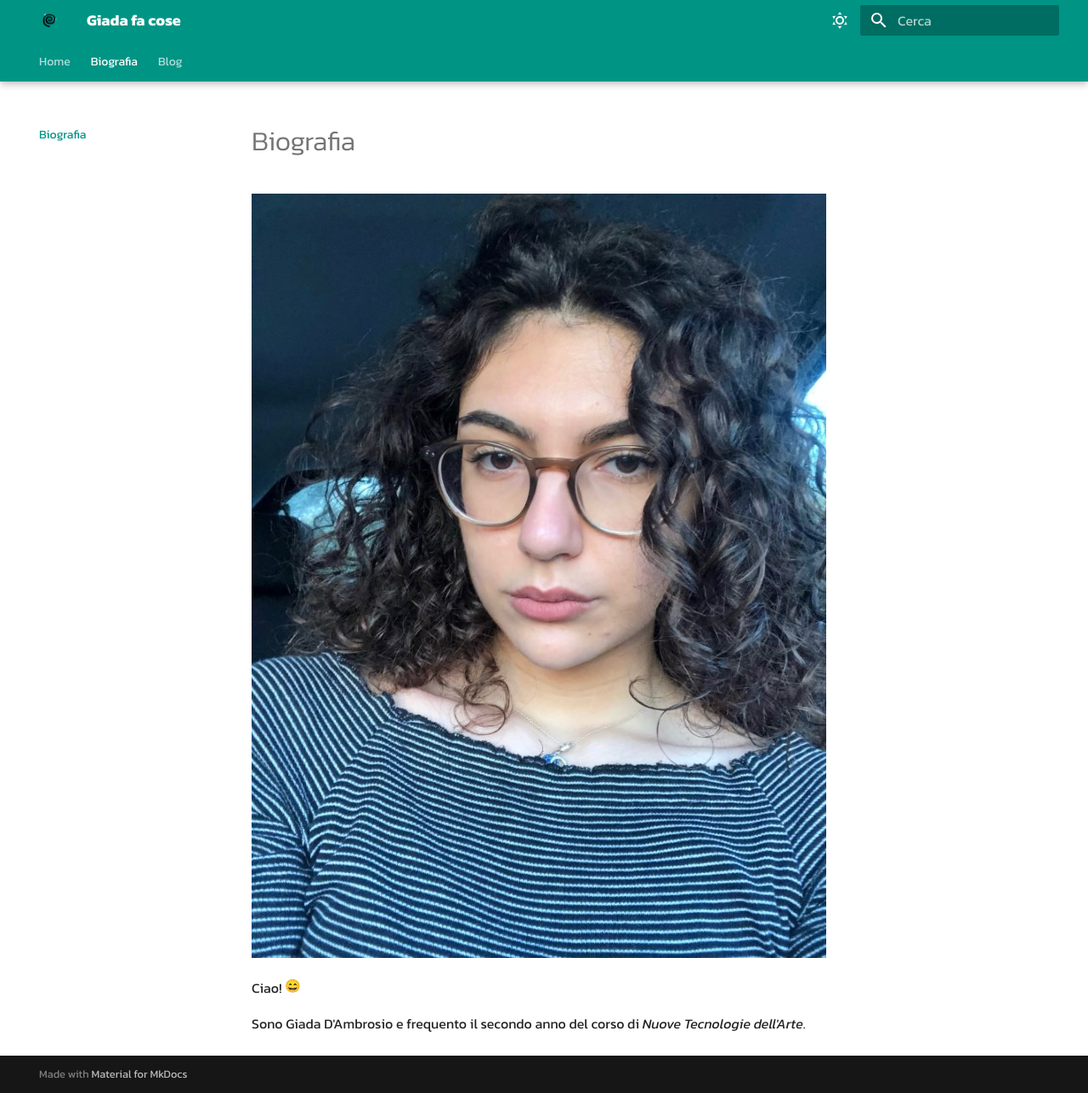
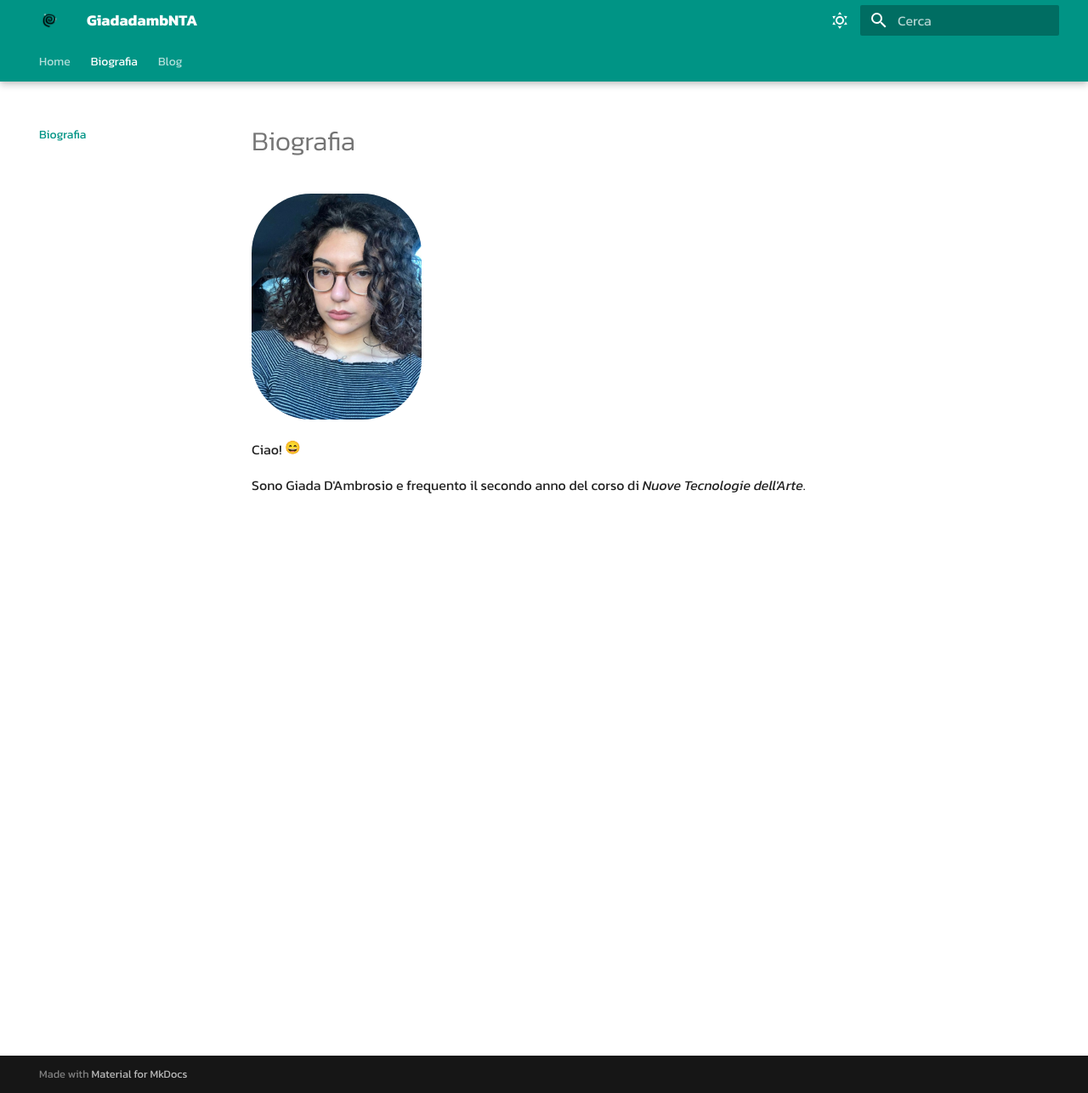
Before and after one commit to Giadadamb/nuovoprog, an MkDocs documentation site: the page built from docs/about.md, in a window 1280 px wide and 1287 px high. Shown: the whole window at 85% size. Built offline with MkDocs 1.6.1 and Material for MkDocs 9.7.7, drawn with Linux system fonts in a browser that asks for light colours; emoji names are drawn with the system emoji font.

Commit message:
foto rimpicciolita

```diff
--- a/docs/about.md
+++ b/docs/about.md
@@ -1,5 +1,5 @@
 # Biografia
-![alt text](images/Giada.jpg)
+<img src="../images/Giada.jpg" width="200" style="border-radius:70px;">
 
 Ciao! :smile:
 
--- a/mkdocs.yml
+++ b/mkdocs.yml
@@ -1,4 +1,4 @@
-site_name: Giada fa cose
+site_name: GiadadambNTA
 
 theme:
   name: material
```
